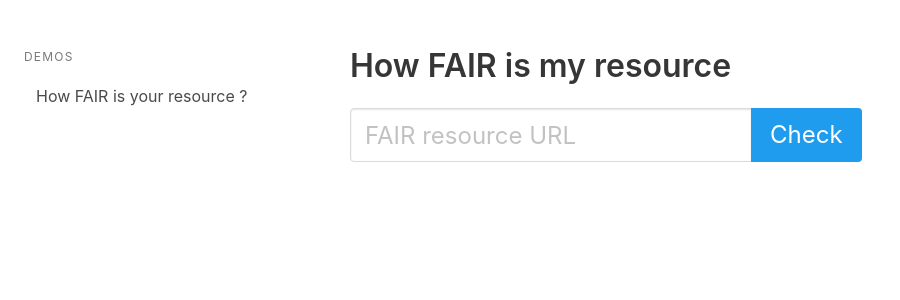
After one commit to IFB-ElixirFr/interop-wg, a Flask app: page /is_it_fair in a window 1280 px wide. The commit adds this page. Shown: the top 300 px of the page, without its empty margins (0-900 px from the left). Run offline with Flask 2, Linux system fonts and the light colour scheme.

Commit message:
Draft FAIR check demo web app

```diff
--- a/linked-data-webapp/app.py
+++ b/linked-data-webapp/app.py
@@ -185,8 +185,12 @@ def comulis_demo():
 
     return render_template('demo_comulis.html', seg_entries=seg_entries, reg_entries=reg_entries, vis_entries=vis_entries)
 
+@app.route('/is_it_fair')
+def is_it_fair():
+    return render_template('is_it_fair.html')
 
 
 if __name__ == "__main__":
-    context = ('server.crt', 'server.key')
-    app.run(host='0.0.0.0', port=5000, debug=True, ssl_context=context)
+    #context = ('server.crt', 'server.key')
+    #app.run(host='0.0.0.0', port=5000, debug=True, ssl_context=context)
+    app.run(host='0.0.0.0', port=5000, debug=True)
--- /dev/null
+++ b/linked-data-webapp/templates/is_it_fair.html
@@ -0,0 +1,22 @@
+{% extends "layout.html" %}
+
+{% block nav %}
+{% include 'nav.html' %}
+{% endblock %}
+
+{% block body %}
+
+<h1 class="title">How FAIR is my resource</h1>
+
+<div class="field has-addons">
+  <div class="control">
+    <input class="input is-large" type="text" placeholder="FAIR resource URL">
+  </div>
+  <div class="control">
+    <a class="button is-info is-large">
+      Check
+    </a>
+  </div>
+</div>
+
+{% endblock %}
--- a/linked-data-webapp/templates/nav.html
+++ b/linked-data-webapp/templates/nav.html
@@ -1,7 +1,8 @@
 <aside class="menu">
     <p class="menu-label">Demos</p>
     <ul class="menu-list">
-        <li><a href="{{ url_for('comulis_demo') }}">Building a tool collection</a></li>
-        <li><a href="{{ url_for('curation_needs_demo') }}">Helping for curation tasks</a></li>
+<!--        <li><a href="{{ url_for('comulis_demo') }}">Building a tool collection</a></li>-->
+<!--        <li><a href="{{ url_for('curation_needs_demo') }}">Helping for curation tasks</a></li>-->
+        <li><a href="{{ url_for('is_it_fair') }}">How FAIR is your resource ?</a></li>
     </ul>
 </aside>
```
